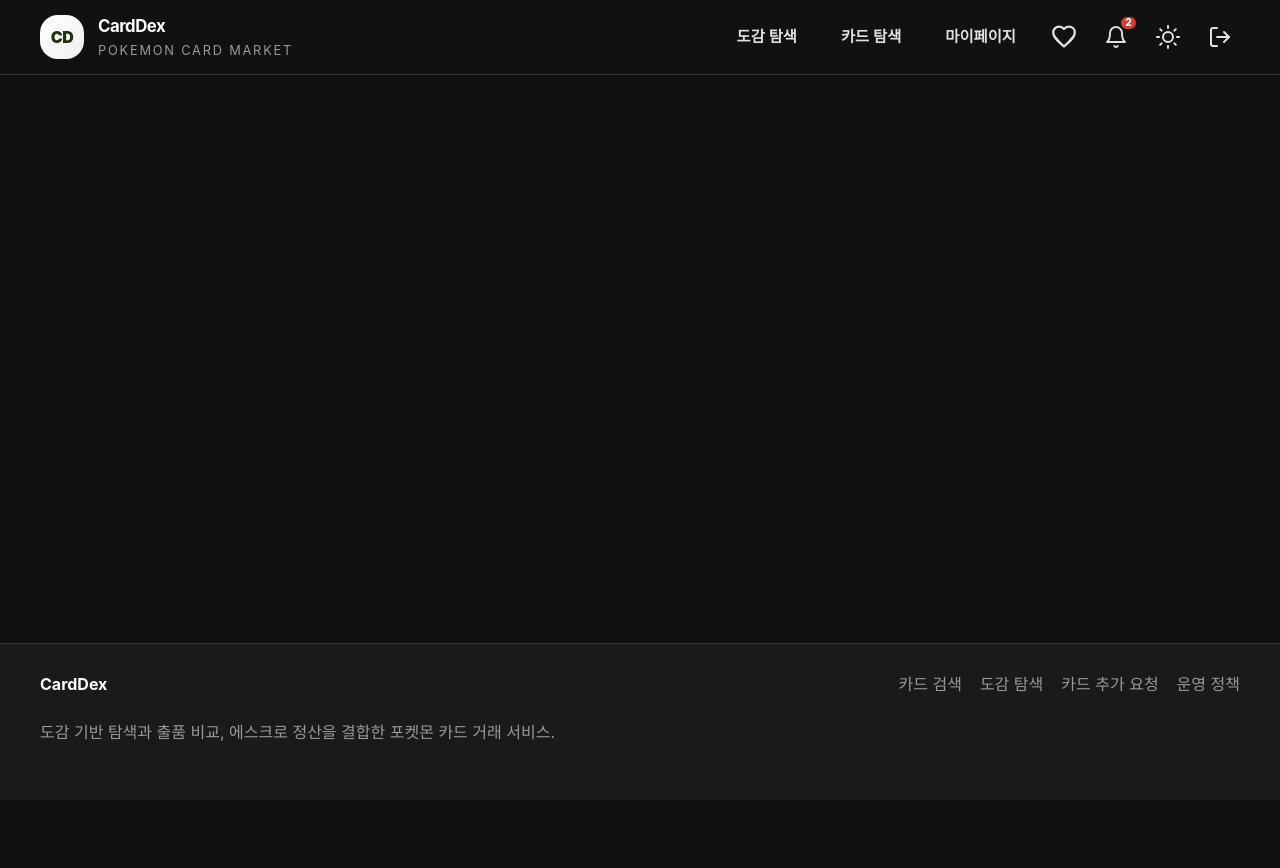
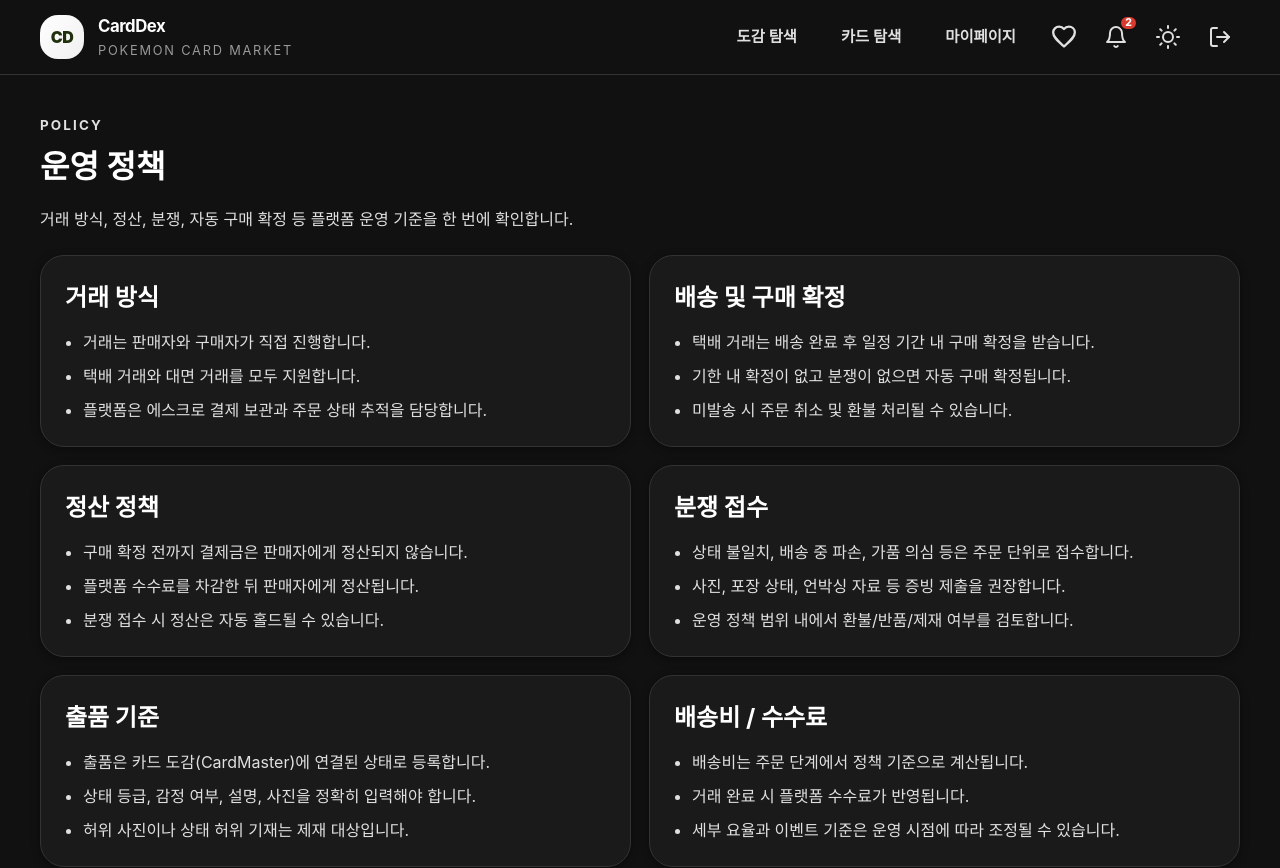
Before and after one commit to sungshincard/frontend-server, a Vue app: page /policy in a window 1280 px wide. Shown: the top 868 px of the page. Before the commit the page ends 800 px from the top, so only its background shows below. Built offline with nearby package versions, Linux system fonts and the light colour scheme; sample sign-in values are in the browser's storage; a web font is replaced by a local one.

Commit message:
운영 정책 및 상점 리뷰 페이지 추가

```diff
--- a/src/App.vue
+++ b/src/App.vue
@@ -142,7 +142,7 @@ onMounted(() => {
           <router-link to="/cards">카드 검색</router-link>
           <router-link to="/dex">도감 탐색</router-link>
           <router-link to="/card-requests/new">카드 추가 요청</router-link>
-          <span>운영 정책</span>
+          <router-link to="/policy">운영 정책</router-link>
         </div>
       </div>
     </footer>
--- a/src/data/catalog.js
+++ b/src/data/catalog.js
@@ -561,6 +561,23 @@ export const notifications = [
   },
 ]
 
+export const storeReviews = {
+  'dragon-store': [
+    { id: 'review-d1', reviewer: '리자몽수집가', rating: 5, content: '포장 꼼꼼하고 카드 상태 설명이 정확했습니다.', createdAt: '2026-03-20' },
+    { id: 'review-d2', reviewer: 'SAR헌터', rating: 5, content: 'PSA 카드 상태 좋고 응답이 빨랐습니다.', createdAt: '2026-03-18' },
+    { id: 'review-d3', reviewer: '한글판러', rating: 4, content: '가격은 높았지만 상품 품질은 만족합니다.', createdAt: '2026-03-15' },
+  ],
+  'lizamall': [
+    { id: 'review-l1', reviewer: '불꽃매니아', rating: 5, content: '실물 사진과 동일했고 발송도 빨랐습니다.', createdAt: '2026-03-21' },
+    { id: 'review-l2', reviewer: '카드탐험가', rating: 4, content: '문의 답변이 친절했고 상태 설명이 상세했습니다.', createdAt: '2026-03-19' },
+    { id: 'review-l3', reviewer: '151수집중', rating: 5, content: '대면 거래도 깔끔하게 진행됐습니다.', createdAt: '2026-03-17' },
+  ],
+  'electric-market': [
+    { id: 'review-e1', reviewer: '피카츄러버', rating: 5, content: '입문용으로 샀는데 상태가 기대 이상이었습니다.', createdAt: '2026-03-20' },
+    { id: 'review-e2', reviewer: '전기마니아', rating: 4, content: '사진이 많아서 구매 판단이 쉬웠습니다.', createdAt: '2026-03-18' },
+  ],
+}
+
 export const latestListings = [
   { name: '리자몽 ex SAR', price: '189,000원', seller: '리자몰' },
   { name: '뮤 ex UR', price: '78,000원', seller: '뮤뮤샵' },
--- a/src/router/index.js
+++ b/src/router/index.js
@@ -17,6 +17,7 @@ import AddressBook from '../views/AddressBook.vue';
 import CardRequest from '../views/CardRequest.vue';
 import ReviewForm from '../views/ReviewForm.vue';
 import DisputeForm from '../views/DisputeForm.vue';
+import Policy from '../views/Policy.vue';
 import { useAuthStore } from '../stores/auth';
 
 const routes = [
@@ -74,6 +75,11 @@ const routes = [
     path: '/card-requests/new',
     name: 'CardRequest',
     component: CardRequest
+  },
+  {
+    path: '/policy',
+    name: 'Policy',
+    component: Policy
   },
   {
     path: '/stores/:storeId',
--- /dev/null
+++ b/src/views/Policy.vue
@@ -0,0 +1,125 @@
+<template>
+  <div class="policy-page container">
+    <div class="page-head">
+      <div>
+        <p class="eyebrow">Policy</p>
+        <h1>운영 정책</h1>
+        <p>거래 방식, 정산, 분쟁, 자동 구매 확정 등 플랫폼 운영 기준을 한 번에 확인합니다.</p>
+      </div>
+    </div>
+
+    <section class="policy-grid">
+      <article class="policy-card">
+        <h2>거래 방식</h2>
+        <ul>
+          <li>거래는 판매자와 구매자가 직접 진행합니다.</li>
+          <li>택배 거래와 대면 거래를 모두 지원합니다.</li>
+          <li>플랫폼은 에스크로 결제 보관과 주문 상태 추적을 담당합니다.</li>
+        </ul>
+      </article>
+
+      <article class="policy-card">
+        <h2>배송 및 구매 확정</h2>
+        <ul>
+          <li>택배 거래는 배송 완료 후 일정 기간 내 구매 확정을 받습니다.</li>
+          <li>기한 내 확정이 없고 분쟁이 없으면 자동 구매 확정됩니다.</li>
+          <li>미발송 시 주문 취소 및 환불 처리될 수 있습니다.</li>
+        </ul>
+      </article>
+
+      <article class="policy-card">
+        <h2>정산 정책</h2>
+        <ul>
+          <li>구매 확정 전까지 결제금은 판매자에게 정산되지 않습니다.</li>
+          <li>플랫폼 수수료를 차감한 뒤 판매자에게 정산됩니다.</li>
+          <li>분쟁 접수 시 정산은 자동 홀드될 수 있습니다.</li>
+        </ul>
+      </article>
+
+      <article class="policy-card">
+        <h2>분쟁 접수</h2>
+        <ul>
+          <li>상태 불일치, 배송 중 파손, 가품 의심 등은 주문 단위로 접수합니다.</li>
+          <li>사진, 포장 상태, 언박싱 자료 등 증빙 제출을 권장합니다.</li>
+          <li>운영 정책 범위 내에서 환불/반품/제재 여부를 검토합니다.</li>
+        </ul>
+      </article>
+
+      <article class="policy-card">
+        <h2>출품 기준</h2>
+        <ul>
+          <li>출품은 카드 도감(CardMaster)에 연결된 상태로 등록합니다.</li>
+          <li>상태 등급, 감정 여부, 설명, 사진을 정확히 입력해야 합니다.</li>
+          <li>허위 사진이나 상태 허위 기재는 제재 대상입니다.</li>
+        </ul>
+      </article>
+
+      <article class="policy-card">
+        <h2>배송비 / 수수료</h2>
+        <ul>
+          <li>배송비는 주문 단계에서 정책 기준으로 계산됩니다.</li>
+          <li>거래 완료 시 플랫폼 수수료가 반영됩니다.</li>
+          <li>세부 요율과 이벤트 기준은 운영 시점에 따라 조정될 수 있습니다.</li>
+        </ul>
+      </article>
+    </section>
+  </div>
+</template>
+
+<style scoped>
+.policy-page {
+  padding: 40px 0 80px;
+}
+
+.eyebrow {
+  margin: 0 0 8px;
+  color: var(--color-primary);
+  font-size: 0.84rem;
+  font-weight: 700;
+  letter-spacing: 0.16em;
+  text-transform: uppercase;
+}
+
+.page-head h1,
+.policy-card h2 {
+  color: var(--color-text-strong);
+  margin: 0;
+}
+
+.page-head p,
+.policy-card li {
+  color: var(--color-text-muted);
+}
+
+.policy-grid {
+  display: grid;
+  grid-template-columns: repeat(2, minmax(0, 1fr));
+  gap: 18px;
+  margin-top: 24px;
+}
+
+.policy-card {
+  border: 1px solid var(--color-border);
+  border-radius: 24px;
+  background: var(--color-panel);
+  box-shadow: var(--shadow-soft);
+  padding: 24px;
+}
+
+.policy-card h2 {
+  margin-bottom: 14px;
+}
+
+.policy-card ul {
+  margin: 0;
+  padding-left: 18px;
+  display: grid;
+  gap: 10px;
+}
+
+@media (max-width: 900px) {
+  .policy-grid {
+    grid-template-columns: 1fr;
+  }
+}
+</style>
--- a/src/views/StoreView.vue
+++ b/src/views/StoreView.vue
@@ -1,7 +1,7 @@
 <script setup>
 import { computed } from 'vue'
 import { useRoute, useRouter } from 'vue-router'
-import { cards, getStoreById, getStoreByName } from '../data/catalog'
+import { cards, getStoreById, getStoreByName, storeReviews } from '../data/catalog'
 
 const route = useRoute()
 const router = useRouter()
@@ -14,6 +14,16 @@ const storeListings = computed(() => {
       .filter((listing) => listing.seller === store.value.name)
       .map((listing) => ({ ...listing, card })),
   )
+})
+
+const reviews = computed(() => storeReviews[store.value?.id] || [])
+const ratingSummary = computed(() => {
+  if (!reviews.value.length) return { average: '0.0', count: 0 }
+  const total = reviews.value.reduce((sum, item) => sum + item.rating, 0)
+  return {
+    average: (total / reviews.value.length).toFixed(1),
+    count: reviews.value.length,
+  }
 })
 
 const goListing = (listingId) => router.push(`/listings/${listingId}`)
@@ -61,6 +71,41 @@ const goListing = (listingId) => router.push(`/listings/${listingId}`)
             <span>{{ item.card.setName }} · {{ item.condition }} · {{ item.grading }}</span>
             <small>{{ item.price }}</small>
           </div>
+        </article>
+      </div>
+    </section>
+
+    <section class="store-section">
+      <div class="section-head">
+        <h2>후기 / 리뷰</h2>
+        <span>{{ ratingSummary.count }}개 · 평균 {{ ratingSummary.average }}</span>
+      </div>
+
+      <div class="review-summary">
+        <article>
+          <span>평균 평점</span>
+          <strong>{{ ratingSummary.average }}</strong>
+        </article>
+        <article>
+          <span>후기 수</span>
+          <strong>{{ ratingSummary.count }}</strong>
+        </article>
+        <article>
+          <span>거래 완료</span>
+          <strong>{{ store.sales }}</strong>
+        </article>
+      </div>
+
+      <div class="review-list">
+        <article v-for="review in reviews" :key="review.id" class="review-card">
+          <div class="review-head">
+            <strong>{{ review.reviewer }}</strong>
+            <span>{{ review.createdAt }}</span>
+          </div>
+          <div class="review-stars">
+            <span v-for="star in 5" :key="star" :class="{ active: star <= review.rating }">★</span>
+          </div>
+          <p>{{ review.content }}</p>
         </article>
       </div>
     </section>
@@ -199,10 +244,60 @@ const goListing = (listingId) => router.push(`/listings/${listingId}`)
   gap: 6px;
 }
 
+.review-summary {
+  display: grid;
+  grid-template-columns: repeat(3, minmax(0, 1fr));
+  gap: 12px;
+  margin-bottom: 18px;
+}
+
+.review-summary article,
+.review-card {
+  padding: 16px;
+  border-radius: 18px;
+  background: var(--color-background-elevated);
+  border: 1px solid var(--color-border);
+}
+
+.review-summary span,
+.review-head span,
+.review-card p {
+  color: var(--color-text-muted);
+}
+
+.review-summary strong,
+.review-head strong {
+  color: var(--color-text-strong);
+}
+
+.review-list {
+  display: grid;
+  gap: 12px;
+}
+
+.review-head {
+  display: flex;
+  justify-content: space-between;
+  gap: 12px;
+  margin-bottom: 8px;
+}
+
+.review-stars {
+  display: flex;
+  gap: 4px;
+  margin-bottom: 10px;
+  color: #d1d5db;
+}
+
+.review-stars .active {
+  color: var(--color-primary);
+}
+
 @media (max-width: 960px) {
   .store-hero,
   .store-stats,
-  .store-grid {
+  .store-grid,
+  .review-summary {
     grid-template-columns: 1fr;
     flex-direction: column;
   }
```
